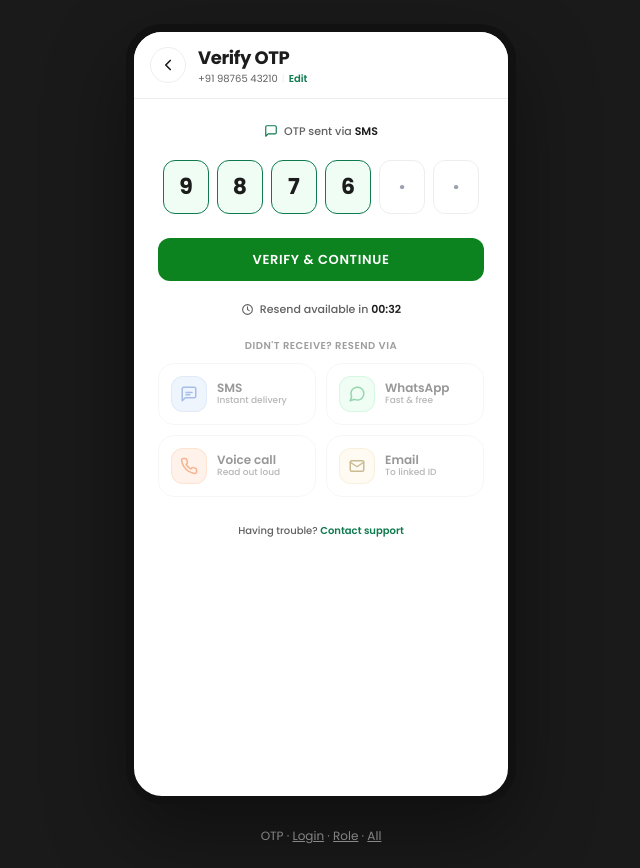
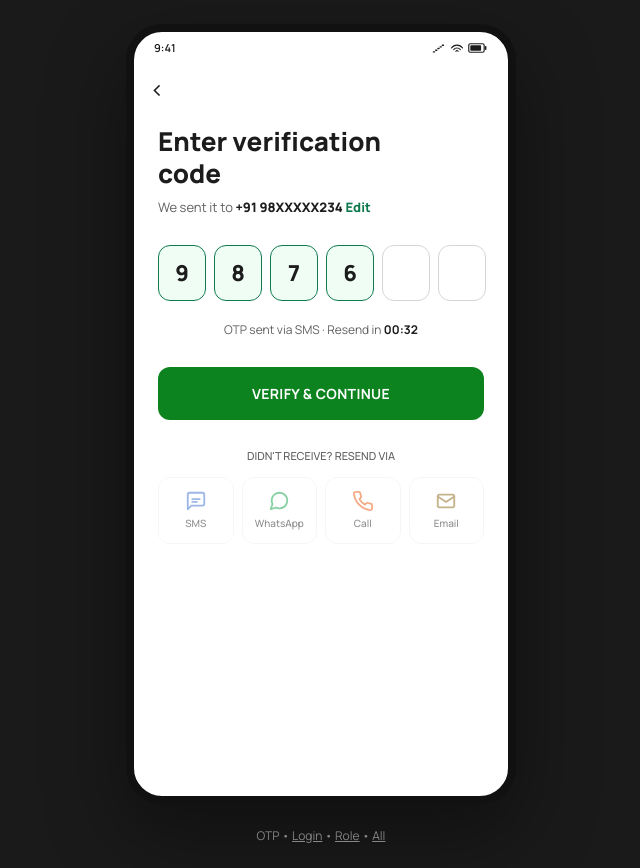
Before and after one commit to umarkhan-png/katyayani-partner-app-prototype, a plain HTML site: page screens/otp.html in a window 1280 px wide. Shown: the whole page, without its empty margins (319-959 px from the left). Drawn offline with nearby package versions, Linux system fonts and the light colour scheme.

```diff
--- a/screens/otp.html
+++ b/screens/otp.html
@@ -1,133 +1,59 @@
-<!DOCTYPE html>
-<html lang="en">
-<head>
-<meta charset="UTF-8">
-<meta name="viewport" content="width=device-width,initial-scale=1">
-<title>Verify OTP &middot; Katyayani Partner</title>
-<link href="https://fonts.googleapis.com/css2?family=Poppins:wght@400;500;600;700;800;900&display=swap" rel="stylesheet">
-<script src="https://cdn.tailwindcss.com"></script>
-<style>
-  * { font-family: 'Poppins', sans-serif; -webkit-font-smoothing: antialiased; }
-  html, body { background: #1a1a1a; }
-  .device { width: 390px; margin: 24px auto; background: #fff; border-radius: 36px; box-shadow: 0 30px 80px rgba(0,0,0,.4); overflow: hidden; position: relative; border: 8px solid #111; height: 780px; }
-  .brand-font { font-family: 'Poppins', sans-serif; font-weight: 700; letter-spacing: -0.02em; }
-  .otp-box { width: 46px; height: 54px; border: 1.5px solid #EDEDED; border-radius: 12px; text-align: center; font-size: 22px; font-weight: 700; color: #1C1C1C; outline: none; }
-  .otp-box.filled { border-color: #0E7A4E; background: #F0FDF5; }
-  .otp-box:focus { border-color: #0E7A4E; box-shadow: 0 0 0 3px rgba(14,122,78,0.15); }
-  .resend-tile { transition: opacity .15s; }
-  .resend-tile.disabled { opacity: 0.45; pointer-events: none; }
-</style>
-</head>
-<body>
-<div class="device bg-white">
-<div class="h-full flex flex-col">
+<!DOCTYPE html><html><head><meta charset="UTF-8"><meta name="viewport" content="width=device-width,initial-scale=1"><title>OTP</title><link href="https://fonts.googleapis.com/css2?family=Manrope:wght@400;500;600;700;800&display=swap" rel="stylesheet"><script src="https://cdn.tailwindcss.com"></script><style>*{font-family:'Manrope',sans-serif}body{background:#1a1a1a}.device{width:390px;margin:24px auto;background:#fff;border-radius:36px;box-shadow:0 30px 80px rgba(0,0,0,.4);overflow:hidden;position:relative;border:8px solid #111;height:780px}.otp-box{width:48px;height:56px;border:1.5px solid #D4D5D9;border-radius:12px;text-align:center;font-size:22px;font-weight:800;color:#1C1C1C}.otp-box.filled{border-color:#0E7A4E;background:#F0FDF5}</style></head><body><div class="device flex flex-col bg-white">
 
-  <!-- HEADER -->
-  <div class="px-4 py-3 flex items-center gap-3 bg-white border-b border-[#EDEDED]">
-    <a href="login.html" class="w-9 h-9 rounded-full border border-[#EDEDED] flex items-center justify-center">
-      <svg width="18" height="18" viewBox="0 0 24 24" fill="none"><path d="M15 6l-6 6 6 6" stroke="#1C1C1C" stroke-width="2.2" stroke-linecap="round" stroke-linejoin="round"/></svg>
-    </a>
-    <div class="flex-1">
-      <div class="brand-font text-[18px] text-[#1C1C1C]">Verify OTP</div>
-      <div class="text-[10px] text-[#606060] flex items-center gap-1">
-        <span>+91 98765 43210</span>
-        <span class="text-[#EDEDED]">|</span>
-        <button class="text-[#0E7A4E] font-semibold">Edit</button>
-      </div>
+<!-- Status bar -->
+<div class="px-5 pt-2 pb-1 flex items-center justify-between text-[11px] font-semibold text-[#1C1C1C]">
+<span>9:41</span>
+<div class="flex items-center gap-1">
+<svg width="14" height="10" viewBox="0 0 24 18" fill="none"><path d="M2 16h2M6 13h2M10 10h2M14 7h2M18 4h2" stroke="#1C1C1C" stroke-width="2.5" stroke-linecap="round"/></svg>
+<svg width="14" height="10" viewBox="0 0 24 18" fill="none"><path d="M2 9c5-7 15-7 20 0M6 12c3-4 9-4 12 0M10 15c1-2 3-2 4 0" stroke="#1C1C1C" stroke-width="2" stroke-linecap="round"/></svg>
+<svg width="20" height="10" viewBox="0 0 26 13" fill="none"><rect x="1" y="1" width="20" height="11" rx="2" stroke="#1C1C1C" stroke-width="1.5"/><rect x="3" y="3" width="14" height="7" rx="1" fill="#1C1C1C"/><rect x="22" y="4" width="2" height="5" rx="1" fill="#1C1C1C"/></svg>
 </div>
 </div>
 
-  <!-- BODY -->
-  <div class="flex-1 px-6 pt-6 overflow-y-auto">
-    <!-- Sent-via line -->
-    <div class="flex items-center justify-center gap-1.5">
-      <svg width="14" height="14" viewBox="0 0 24 24" fill="none" stroke="#0E7A4E" stroke-width="2" stroke-linecap="round" stroke-linejoin="round"><path d="M21 15a2 2 0 0 1-2 2H7l-4 4V5a2 2 0 0 1 2-2h14a2 2 0 0 1 2 2z"/></svg>
-      <span class="text-[11px] font-medium text-[#606060]">OTP sent via <span class="font-semibold text-[#1C1C1C]">SMS</span></span>
+<!-- Modern header -->
+<div class="px-4 py-4 flex items-center gap-4">
+<a href="login.html" class="text-[24px] text-[#1C1C1C] font-light leading-none">‹</a>
 </div>
 
-    <!-- OTP input row -->
-    <div class="mt-5 flex justify-center gap-2">
-      <input class="otp-box filled" value="9"/>
-      <input class="otp-box filled" value="8"/>
-      <input class="otp-box filled" value="7"/>
-      <input class="otp-box filled" value="6"/>
-      <input class="otp-box" placeholder="·"/>
-      <input class="otp-box" placeholder="·"/>
+<div class="px-6 pt-2 flex-1">
+<div class="text-[26px] font-extrabold text-[#1C1C1C] leading-tight">Enter verification<br>code</div>
+<div class="text-[13px] text-[#606060] mt-2">We sent it to <span class="font-extrabold text-[#1C1C1C]">+91 98XXXXX234</span> <button class="text-[#0E7A4E] font-extrabold">Edit</button></div>
+
+<div class="flex justify-between gap-2 mt-7">
+<input class="otp-box filled" value="9"/><input class="otp-box filled" value="8"/><input class="otp-box filled" value="7"/><input class="otp-box filled" value="6"/><input class="otp-box"/><input class="otp-box"/>
 </div>
 
-    <!-- Verify CTA -->
-    <a href="role-selection.html" class="block mt-6 bg-[#0C831F] text-white text-center py-3 rounded-xl text-[13px] font-semibold uppercase tracking-wider">
-      Verify &amp; Continue
-    </a>
+<div class="text-center text-[12px] text-[#606060] mt-5">OTP sent via SMS &middot; Resend in <span class="font-bold text-[#1C1C1C]">00:32</span></div>
 
-    <!-- Timer line -->
-    <div class="mt-5 flex items-center justify-center gap-1.5 text-[#606060]">
-      <svg width="13" height="13" viewBox="0 0 24 24" fill="none" stroke="#606060" stroke-width="2" stroke-linecap="round" stroke-linejoin="round"><circle cx="12" cy="12" r="9"/><path d="M12 7v5l3 2"/></svg>
-      <span class="text-[11px] font-medium">Resend available in <span class="font-semibold text-[#1C1C1C]">00:32</span></span>
-    </div>
+<a href="role-selection.html" class="block mt-7 bg-[#0C831F] text-white text-center py-4 rounded-xl text-[14px] font-bold uppercase tracking-wide">Verify & Continue</a>
 
-    <!-- Resend options -->
-    <div class="mt-5">
-      <div class="text-[10px] font-semibold text-[#9E9E9E] uppercase tracking-wider text-center mb-2.5">Didn't receive? Resend via</div>
-      <div class="grid grid-cols-2 gap-2.5">
+<!-- Resend options with icons -->
+<div class="mt-7">
+<div class="text-[11px] font-medium text-[#606060] uppercase text-center mb-3">Didn't receive? Resend via</div>
+<div class="grid grid-cols-4 gap-2">
 
-        <!-- SMS — blue accent -->
-        <button class="resend-tile disabled bg-white border border-[#EDEDED] rounded-2xl p-3 flex items-center gap-2.5 text-left">
-          <div class="w-9 h-9 rounded-xl bg-[#DBE9F9] border border-[#3D6FD1]/20 flex items-center justify-center flex-shrink-0">
-            <svg width="18" height="18" viewBox="0 0 24 24" fill="none" stroke="#3D6FD1" stroke-width="2" stroke-linecap="round" stroke-linejoin="round"><path d="M21 15a2 2 0 0 1-2 2H7l-4 4V5a2 2 0 0 1 2-2h14a2 2 0 0 1 2 2z"/><path d="M8 10h8M8 13h5"/></svg>
-          </div>
-          <div class="leading-tight">
-            <div class="text-[12px] font-semibold text-[#1C1C1C]">SMS</div>
-            <div class="text-[9px] text-[#606060] font-medium">Instant delivery</div>
-          </div>
+<button class="border border-[#EDEDED] rounded-xl py-3 flex flex-col items-center gap-1 opacity-50">
+<svg width="22" height="22" viewBox="0 0 24 24" fill="none" stroke="#3D6FD1" stroke-width="2" stroke-linecap="round" stroke-linejoin="round"><path d="M21 15a2 2 0 0 1-2 2H7l-4 4V5a2 2 0 0 1 2-2h14a2 2 0 0 1 2 2z"/><path d="M8 10h8M8 13h5"/></svg>
+<span class="text-[10px] font-medium text-[#1C1C1C]">SMS</span>
 </button>
 
-        <!-- WhatsApp — green accent -->
-        <button class="resend-tile disabled bg-white border border-[#EDEDED] rounded-2xl p-3 flex items-center gap-2.5 text-left">
-          <div class="w-9 h-9 rounded-xl bg-[#DCFCE7] border border-[#25D366]/30 flex items-center justify-center flex-shrink-0">
-            <svg width="18" height="18" viewBox="0 0 24 24" fill="none" stroke="#16A34A" stroke-width="2" stroke-linecap="round" stroke-linejoin="round"><path d="M21 11.5a8.38 8.38 0 0 1-.9 3.8 8.5 8.5 0 0 1-7.6 4.7 8.38 8.38 0 0 1-3.8-.9L3 21l1.9-5.7a8.38 8.38 0 0 1-.9-3.8 8.5 8.5 0 0 1 4.7-7.6 8.38 8.38 0 0 1 3.8-.9h.5a8.48 8.48 0 0 1 8 8v.5z"/></svg>
-          </div>
-          <div class="leading-tight">
-            <div class="text-[12px] font-semibold text-[#1C1C1C]">WhatsApp</div>
-            <div class="text-[9px] text-[#606060] font-medium">Fast &amp; free</div>
-          </div>
+<button class="border border-[#EDEDED] rounded-xl py-3 flex flex-col items-center gap-1 opacity-50">
+<svg width="22" height="22" viewBox="0 0 24 24" fill="none" stroke="#16A34A" stroke-width="2" stroke-linecap="round" stroke-linejoin="round"><path d="M21 11.5a8.38 8.38 0 0 1-.9 3.8 8.5 8.5 0 0 1-7.6 4.7 8.38 8.38 0 0 1-3.8-.9L3 21l1.9-5.7a8.38 8.38 0 0 1-.9-3.8 8.5 8.5 0 0 1 4.7-7.6 8.38 8.38 0 0 1 3.8-.9h.5a8.48 8.48 0 0 1 8 8v.5z"/></svg>
+<span class="text-[10px] font-medium text-[#1C1C1C]">WhatsApp</span>
 </button>
 
-        <!-- Call — orange accent -->
-        <button class="resend-tile disabled bg-white border border-[#EDEDED] rounded-2xl p-3 flex items-center gap-2.5 text-left">
-          <div class="w-9 h-9 rounded-xl bg-[#FFE3D3] border border-[#F97316]/30 flex items-center justify-center flex-shrink-0">
-            <svg width="18" height="18" viewBox="0 0 24 24" fill="none" stroke="#EA580C" stroke-width="2" stroke-linecap="round" stroke-linejoin="round"><path d="M22 16.92v3a2 2 0 0 1-2.18 2 19.79 19.79 0 0 1-8.63-3.07 19.5 19.5 0 0 1-6-6 19.79 19.79 0 0 1-3.07-8.67A2 2 0 0 1 4.11 2h3a2 2 0 0 1 2 1.72 12.84 12.84 0 0 0 .7 2.81 2 2 0 0 1-.45 2.11L8.09 9.91a16 16 0 0 0 6 6l1.27-1.27a2 2 0 0 1 2.11-.45 12.84 12.84 0 0 0 2.81.7A2 2 0 0 1 22 16.92z"/></svg>
-          </div>
-          <div class="leading-tight">
-            <div class="text-[12px] font-semibold text-[#1C1C1C]">Voice call</div>
-            <div class="text-[9px] text-[#606060] font-medium">Read out loud</div>
-          </div>
+<button class="border border-[#EDEDED] rounded-xl py-3 flex flex-col items-center gap-1 opacity-50">
+<svg width="22" height="22" viewBox="0 0 24 24" fill="none" stroke="#EA580C" stroke-width="2" stroke-linecap="round" stroke-linejoin="round"><path d="M22 16.92v3a2 2 0 0 1-2.18 2 19.79 19.79 0 0 1-8.63-3.07 19.5 19.5 0 0 1-6-6 19.79 19.79 0 0 1-3.07-8.67A2 2 0 0 1 4.11 2h3a2 2 0 0 1 2 1.72 12.84 12.84 0 0 0 .7 2.81 2 2 0 0 1-.45 2.11L8.09 9.91a16 16 0 0 0 6 6l1.27-1.27a2 2 0 0 1 2.11-.45 12.84 12.84 0 0 0 2.81.7A2 2 0 0 1 22 16.92z"/></svg>
+<span class="text-[10px] font-medium text-[#1C1C1C]">Call</span>
 </button>
 
-        <!-- Email — gold accent -->
-        <button class="resend-tile disabled bg-white border border-[#EDEDED] rounded-2xl p-3 flex items-center gap-2.5 text-left">
-          <div class="w-9 h-9 rounded-xl bg-[#FFF8E6] border border-[#D4A537]/30 flex items-center justify-center flex-shrink-0">
-            <svg width="18" height="18" viewBox="0 0 24 24" fill="none" stroke="#8B6914" stroke-width="2" stroke-linecap="round" stroke-linejoin="round"><rect x="3" y="5" width="18" height="14" rx="2"/><path d="M3 7l9 6 9-6"/></svg>
-          </div>
-          <div class="leading-tight">
-            <div class="text-[12px] font-semibold text-[#1C1C1C]">Email</div>
-            <div class="text-[9px] text-[#606060] font-medium">To linked ID</div>
-          </div>
+<button class="border border-[#EDEDED] rounded-xl py-3 flex flex-col items-center gap-1 opacity-50">
+<svg width="22" height="22" viewBox="0 0 24 24" fill="none" stroke="#8B6914" stroke-width="2" stroke-linecap="round" stroke-linejoin="round"><rect x="3" y="5" width="18" height="14" rx="2"/><path d="M3 7l9 6 9-6"/></svg>
+<span class="text-[10px] font-medium text-[#1C1C1C]">Email</span>
 </button>
 
 </div>
 </div>
 
-    <!-- Help link -->
-    <div class="mt-5 pb-4 text-center">
-      <button class="text-[10px] text-[#606060] font-medium">
-        Having trouble? <span class="text-[#0E7A4E] font-semibold">Contact support</span>
-      </button>
-    </div>
-  </div>
-
-</div>
-</div>
-<div class="text-center text-white/60 text-xs pb-6">OTP &middot; <a href="login.html" class="underline">Login</a> &middot; <a href="role-selection.html" class="underline">Role</a> &middot; <a href="../index.html" class="underline">All</a></div>
-</body>
-</html>
+</div></div>
+<div class="text-center text-white/60 text-xs pb-6">OTP • <a href="login.html" class="underline">Login</a> • <a href="role-selection.html" class="underline">Role</a> • <a href="../index.html" class="underline">All</a></div></body></html>
```
Lines whose indentation alone changed are shown as unchanged.
